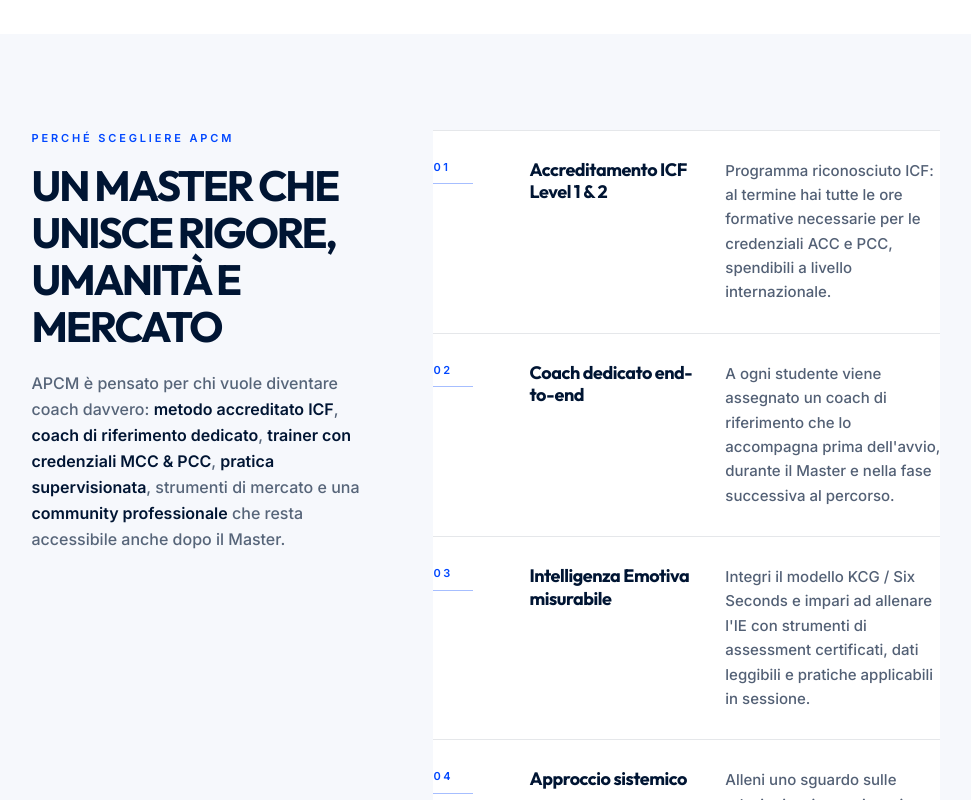
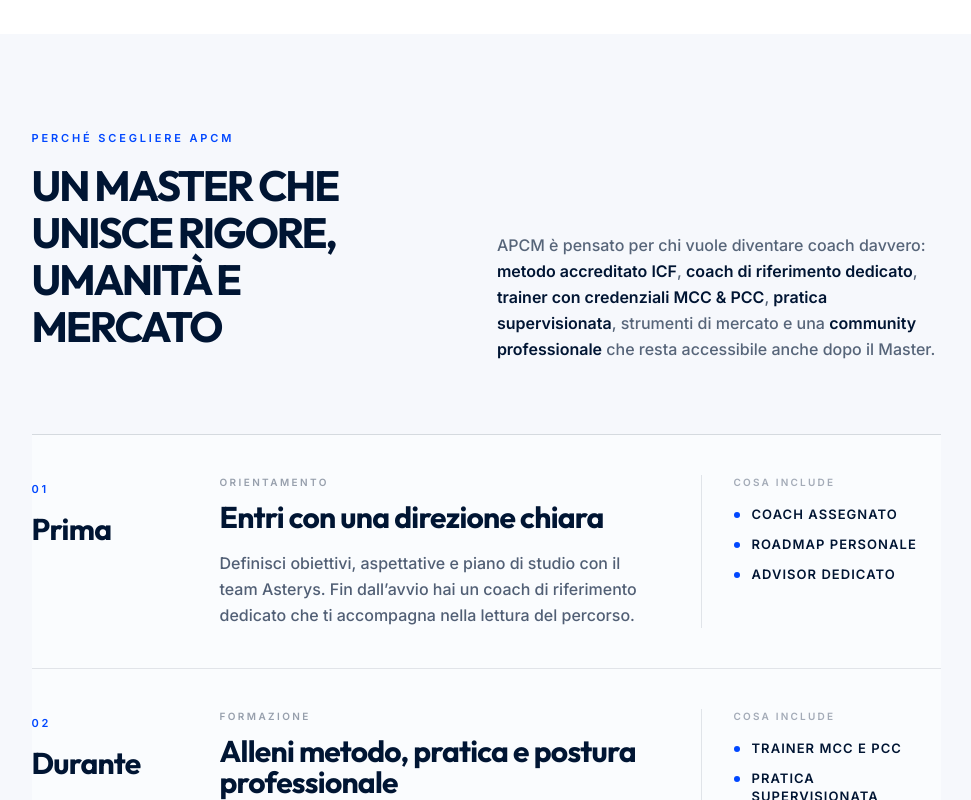
Before and after one commit to danielecolasanti22-wq/asterys-lab---scuola-di-coaching-icf, a React (Vite) app: page /corsi/apcm in a window 1280 px wide. Shown: the part 1740-2540 px from the top of the page, without its empty margins (154-1125 px from the left). Built offline with nearby package versions, Linux system fonts and the light colour scheme.

Commit message:
Redesign APCM benefits journey section

```diff
--- a/src/pages/CourseDetail.tsx
+++ b/src/pages/CourseDetail.tsx
@@ -569,8 +569,8 @@ export default function CourseDetail() {
       {course.whyChoose ? (
         <section className="py-16 lg:py-24 bg-[#F6F8FC]">
           <div className="max-w-[941px] mx-auto px-4">
-            <div className="grid lg:grid-cols-[0.9fr_1.35fr] gap-10 lg:gap-16 items-start">
-              <div>
+            <div className="grid lg:grid-cols-[0.95fr_1.05fr] gap-8 lg:gap-16 items-end mb-12 lg:mb-16">
+              <div className="max-w-xl">
                 {course.whyChoose.eyebrow ? (
                   <p className="text-[11px] font-black uppercase tracking-[0.26em] text-brand-accent mb-4">
                     {course.whyChoose.eyebrow}
@@ -579,36 +579,84 @@ export default function CourseDetail() {
                 <h2 className={`${tSection} mb-5 max-w-xl`}>
                   {course.whyChoose.title}
                 </h2>
+              </div>
               {course.whyChoose.intro ? (
-                  <p className={`${tBody} max-w-xl`}>
+                <p className={`${tBody} max-w-xl lg:pb-2`}>
                   {richText(course.whyChoose.intro)}
                 </p>
               ) : null}
             </div>
 
-              <div className="bg-white border-y border-brand-navy/10">
-                {course.whyChoose.bullets.map((b, i) => (
+            <div className="border-y border-brand-navy/15 bg-white/45">
+              {[
+                {
+                  step: 'Prima',
+                  eyebrow: 'Orientamento',
+                  title: 'Entri con una direzione chiara',
+                  body:
+                    'Definisci obiettivi, aspettative e piano di studio con il team Asterys. Fin dall’avvio hai un coach di riferimento dedicato che ti accompagna nella lettura del percorso.',
+                  proof: ['Coach assegnato', 'Roadmap personale', 'Advisor dedicato'],
+                },
+                {
+                  step: 'Durante',
+                  eyebrow: 'Formazione',
+                  title: 'Alleni metodo, pratica e postura professionale',
+                  body:
+                    'Lavori sulle competenze ICF Level 1 & 2, integri intelligenza emotiva misurabile e approccio sistemico, alternando lezioni, sessioni reali, feedback e supervisione.',
+                  proof: ['Trainer MCC e PCC', 'Pratica supervisionata', 'Assessment e feedback'],
+                },
+                {
+                  step: 'Dopo',
+                  eyebrow: 'Professione',
+                  title: 'Continui a costruire la tua carriera',
+                  body:
+                    'Porti il metodo nel mercato con Prosperous Coach, Career Center, community alumni e formazione continua: un ecosistema che resta accessibile anche dopo il Master.',
+                  proof: ['Career Center', 'Community 3.000+ alumni', 'Formazione continua'],
+                },
+              ].map((phase, i) => (
                 <div
-                    key={i}
-                    className="grid sm:grid-cols-[72px_1fr] gap-4 sm:gap-6 px-0 py-6 sm:py-7 border-b border-brand-navy/10 last:border-b-0"
-                  >
-                    <div className="flex items-start gap-3 sm:block">
-                      <span className="block text-[11px] font-black uppercase tracking-[0.22em] text-brand-accent sm:mb-2">
+                  key={phase.step}
+                  className={`grid lg:grid-cols-[148px_1fr_240px] gap-6 lg:gap-10 px-0 py-8 lg:py-10 ${
+                    i > 0 ? 'border-t border-brand-navy/10' : ''
+                  }`}
+                >
+                  <div className="flex lg:block items-baseline gap-3">
+                    <span className="text-[11px] font-black uppercase tracking-[0.26em] text-brand-accent">
                       {String(i + 1).padStart(2, '0')}
                     </span>
-                      <span className="hidden sm:block h-px w-10 bg-brand-accent/35" />
-                    </div>
-                    <div className="grid md:grid-cols-[0.78fr_1fr] gap-3 md:gap-7">
-                      <h3 className="text-base sm:text-lg font-display font-black text-brand-navy tracking-tight leading-tight">
-                        {b.title}
+                    <p className="lg:mt-3 text-2xl sm:text-3xl font-display font-black tracking-tight text-brand-navy">
+                      {phase.step}
+                    </p>
+                  </div>
+                  <div>
+                    <p className="text-[10px] font-black uppercase tracking-[0.24em] text-brand-navy/40 mb-3">
+                      {phase.eyebrow}
+                    </p>
+                    <h3 className="text-2xl sm:text-3xl font-display font-black tracking-tight text-brand-navy leading-[1.05] mb-4">
+                      {phase.title}
                     </h3>
-                      <p className="text-sm sm:text-[15px] text-brand-navy/68 leading-relaxed font-medium">
-                        {b.desc}
-                      </p>
-                    </div>
-                  </div>
-                ))}
-              </div>
+                    <p className="text-sm sm:text-base text-brand-navy/68 leading-relaxed font-medium max-w-2xl">
+                      {phase.body}
+                    </p>
+                  </div>
+                  <div className="lg:border-l lg:border-brand-navy/10 lg:pl-8">
+                    <p className="text-[10px] font-black uppercase tracking-[0.22em] text-brand-navy/35 mb-4">
+                      Cosa include
+                    </p>
+                    <ul className="space-y-3">
+                      {phase.proof.map((item) => (
+                        <li
+                          key={item}
+                          className="flex items-start gap-3 text-[12px] sm:text-[13px] font-black uppercase tracking-[0.08em] text-brand-navy leading-snug"
+                        >
+                          <span className="mt-1.5 h-1.5 w-1.5 shrink-0 rounded-full bg-brand-accent" />
+                          <span>{item}</span>
+                        </li>
+                      ))}
+                    </ul>
+                  </div>
+                </div>
+              ))}
             </div>
           </div>
         </section>
```
Lines whose indentation alone changed are shown as unchanged.
